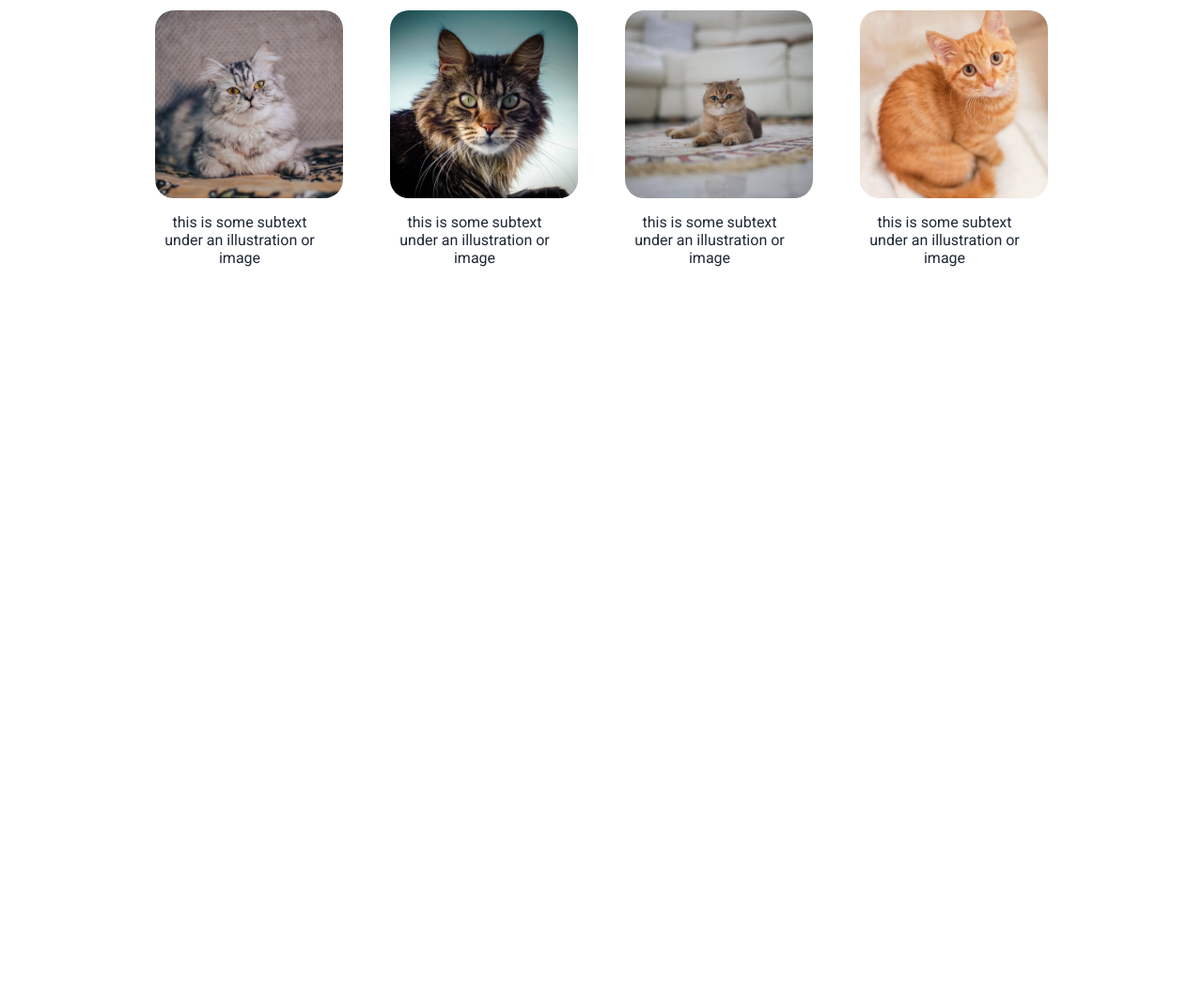
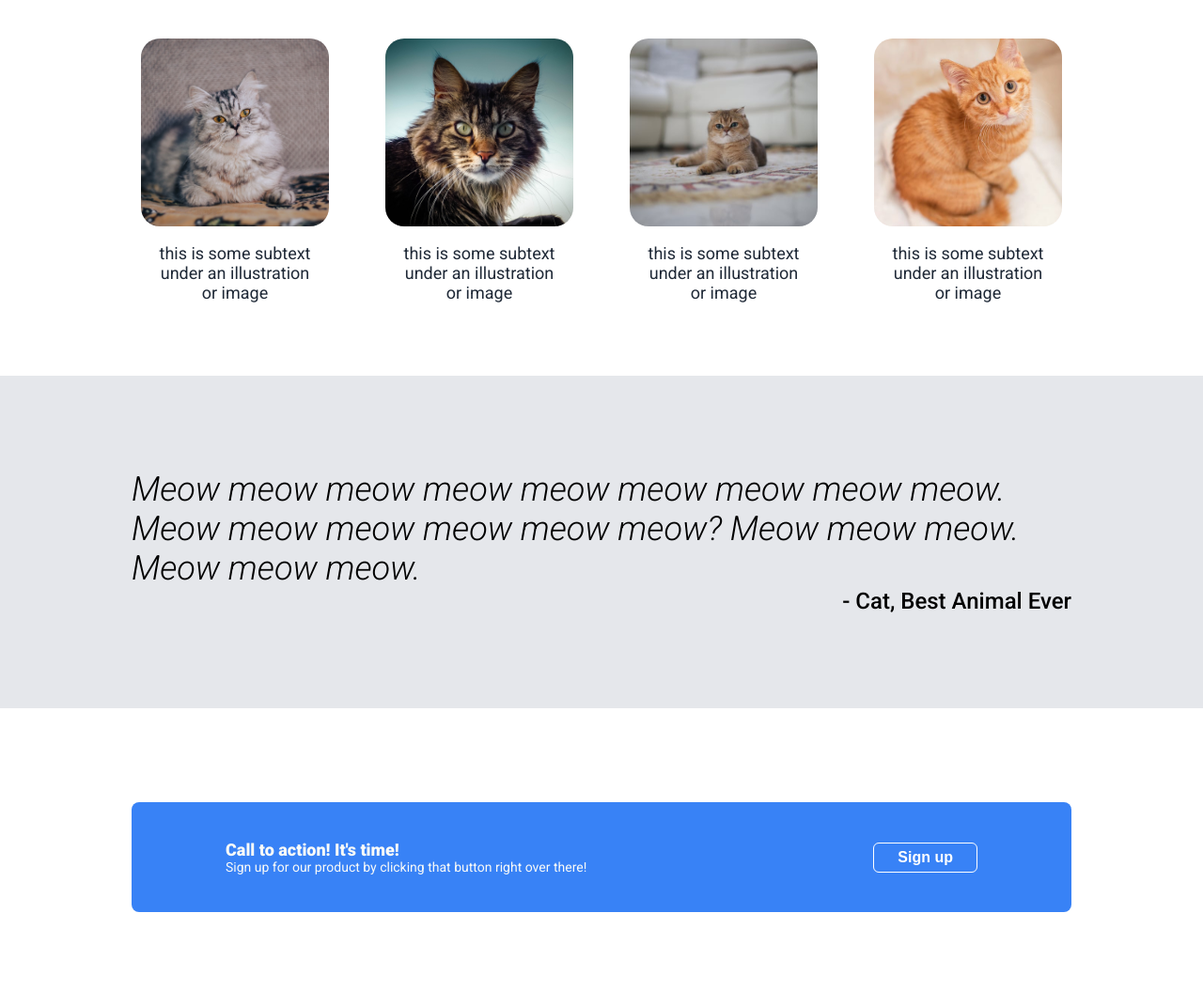
Before and after one commit to dfrimpillo/odin-landing-page, a plain HTML site: page index.html in a window 1280 px wide. Shown: the part 707-1778 px from the top of the page at 94% size. Before the commit the page ends 1007 px from the top, so only its background shows below. Drawn offline with Linux system fonts and the light colour scheme.

Commit message:
Edited quote and the blue one

```diff
--- a/index.html
+++ b/index.html
@@ -22,7 +22,7 @@
 
     <div class="intro">
         <div class="left-intro">
-            <p class="heading">This website is for cat lovers</p>
+            <p class="heading">This website is for cats</p>
             <p class="subtext">Meow Meow Meow Meow Meow Meow Meow Meow Meow Meow Meow Meow Meow Meow Meow Meow Meow Meow Meow Meow Meow Meow Meow </p>
         <button>Sign Up</button>
         </div>
@@ -55,5 +55,25 @@
         </div>
     </div>
 
+    <div class="third-container">
+        <div class="text">
+            <p class="quote">Meow meow meow meow meow meow meow meow meow. Meow meow meow meow meow meow? Meow meow meow. Meow meow meow. </p>
+            <p class="name">- Cat, Best Animal Ever</p>
+        </div>
+    </div>
+
+    <div class="fourth-container">
+        <div class="modal">
+            <div class="fourth-text">
+                <p class="call">Call to action! It's time!</p>
+                <p class="sign-up-text">Sign up for our product by clicking that button right over there!</p>
+            </div>
+            <div class="button-div">
+                <button>Sign up</button>
+            </div>
+        </div>
+    </div>
+
+
 </body>
 </html>
--- a/styles.css
+++ b/styles.css
@@ -79,6 +79,7 @@ a {
     display: flex;
     flex-direction: column;
     align-items: center;
+    padding: 20px;
 }
 
 .title {
@@ -91,12 +92,16 @@ a {
 .info-container {
     display: flex;
     text-align: center;
-    gap: 50px;
+    gap: 60px;
+    margin-bottom: 30px;
+    padding: 10px;
 }
 
 .info {
     display: flex;
     flex-direction: column;
+    text-align: center;
+    align-items: center;
 }
 
 .info img {
@@ -107,6 +112,84 @@ a {
 }
 
 .info p {
-    width: 180px;
+    width: 170px;
     color: #1f2937;
+    font-size: 18px;
 }
+
+.third-container {
+    background: #e5e7eb;
+    padding: 100px;
+}
+
+.text {
+    display: flex;
+    align-items: center;
+    flex-direction: column;
+    justify-content: center;
+}
+
+.text p{
+    width: 1000px;
+}
+
+.quote {
+    font-size: 36px;
+    font-weight: 200;
+    font-style: italic;
+    margin: 0;
+}
+
+.name {
+    font-size: 24px;
+    font-weight: 500;
+    margin: 0;
+    display: flex;
+    justify-content: flex-end;
+}
+
+.fourth-container {
+    display: flex;
+    justify-content: center;
+    align-items: center;
+    padding: 100px;
+}
+
+.modal {
+    background: #3882f6;
+    display: flex;
+    justify-content: space-between;
+    align-items: center;
+    width: 800px;
+    padding: 40px 100px;
+    border-radius: 8px;
+}
+
+.fourth-text {
+    display: flex;
+    flex-direction: column;
+}
+
+.fourth-text p{
+    margin: 0;
+    color: #f9faf8;
+}
+
+.call {
+    font-weight: 900;
+    font-size: 18px;
+}
+
+.sign-up-text {
+    font-size: 14px;
+}
+
+.button-div button{
+    color: white;
+    background: none;
+    border: 1px solid white;
+    padding: 6px 25px;
+    font-size: 16px;
+    font-weight: bold;
+    border-radius: 6px;
+}
```
